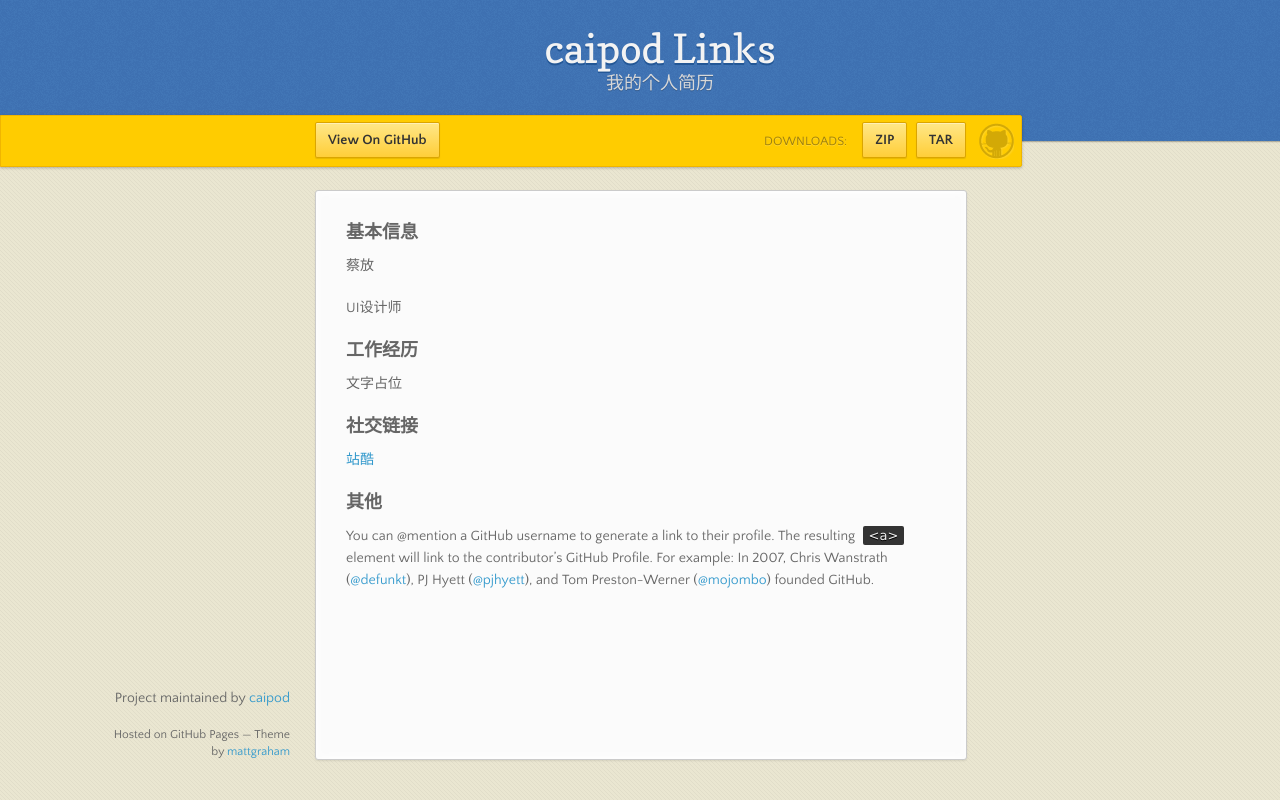
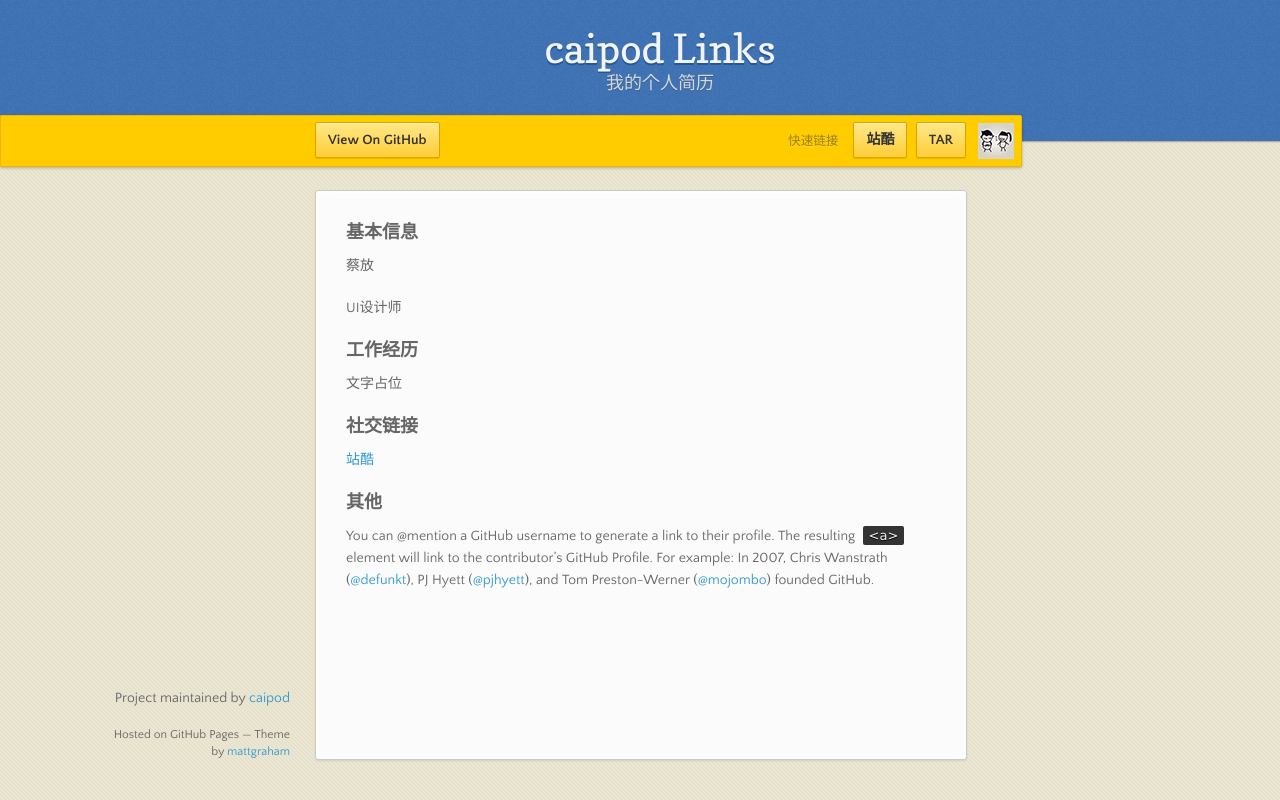
Before and after one commit to caipod/CPL-old, a plain HTML site: page index.html in a window 1280 px wide. Drawn offline with nearby package versions, Linux system fonts and the light colour scheme.

Commit message:
特性更新

```diff
--- a/index.html
+++ b/index.html
@@ -3,7 +3,7 @@
   <head>
     <meta charset="utf-8">
     <meta http-equiv="X-UA-Compatible" content="chrome=1">
-    <title>Test by caipod</title>
+    <title>caipod LINKS</title>
     <link rel="stylesheet" href="stylesheets/styles.css">
     <link rel="stylesheet" href="stylesheets/github-dark.css">
     <script src="https://ajax.googleapis.com/ajax/libs/jquery/1.7.1/jquery.min.js"></script>
@@ -26,9 +26,9 @@
 
         <a href="https://github.com/caipod/test" class="button fork"><strong>View On GitHub</strong></a>
         <div class="downloads">
-          <span>Downloads:</span>
+          <span>快速链接</span>
           <ul>
-            <li><a href="https://github.com/caipod/test/zipball/master" class="button">ZIP</a></li>
+            <li><a href="http://caipod.zcool.com.cn/" class="button">站酷</a></li>
             <li><a href="https://github.com/caipod/test/tarball/master" class="button">TAR</a></li>
           </ul>
         </div>
--- a/stylesheets/styles.css
+++ b/stylesheets/styles.css
@@ -788,7 +788,7 @@ header p {
   right: 7px;
   top: 7px;
   display: block;
-  background: url(../images/octocat-logo.png);
+  background: url(../images/avatar.jpg);
 }
 
 section {
```
Also changed, not shown: images/avatar.jpg (added), 2 other files.
